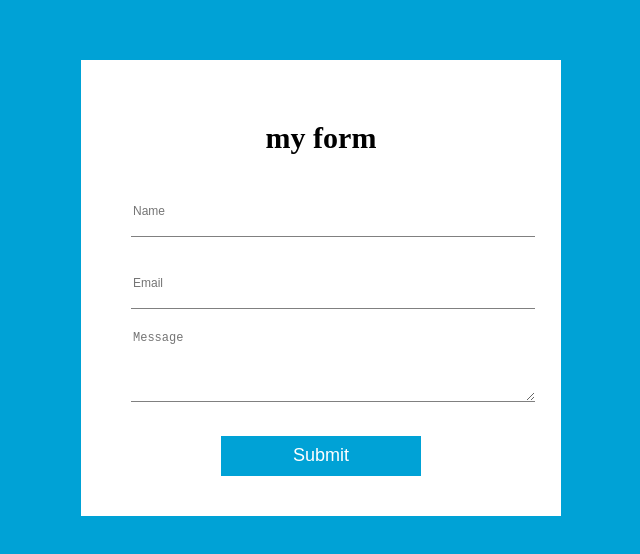
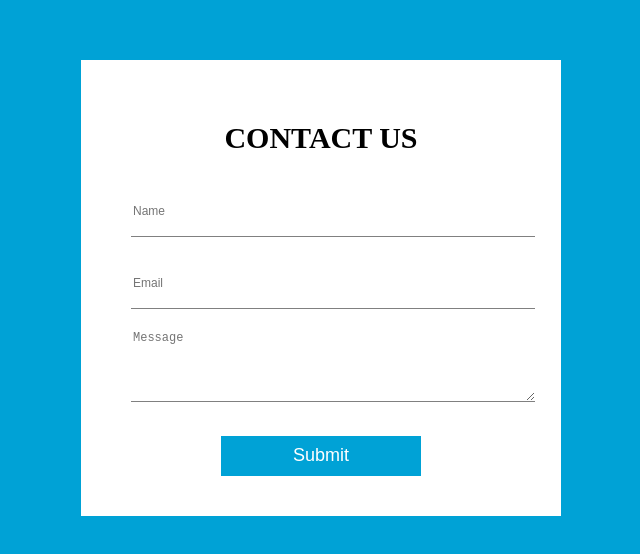
Before and after one commit to hyharleen/myform, a plain HTML site: page index.html in a window 1280 px wide. Shown: the part 120-674 px from the top of the page, without its empty margins (319-959 px from the left). Drawn offline with Linux system fonts and the light colour scheme.

Commit message:
3rd change

```diff
--- a/index.html
+++ b/index.html
@@ -8,7 +8,7 @@
   </head>
   <body>
     <div class="container">
-      <h1>my form</h1>
+      <h1>CONTACT US</h1>
       <form>
         <input type="text" placeholder="Name" required />
         <input type="email" placeholder="Email" required />
@@ -17,6 +17,5 @@
           <button type="submit">Submit</button>
         </div>
       </form>
-
   </body>
 </html>
```
